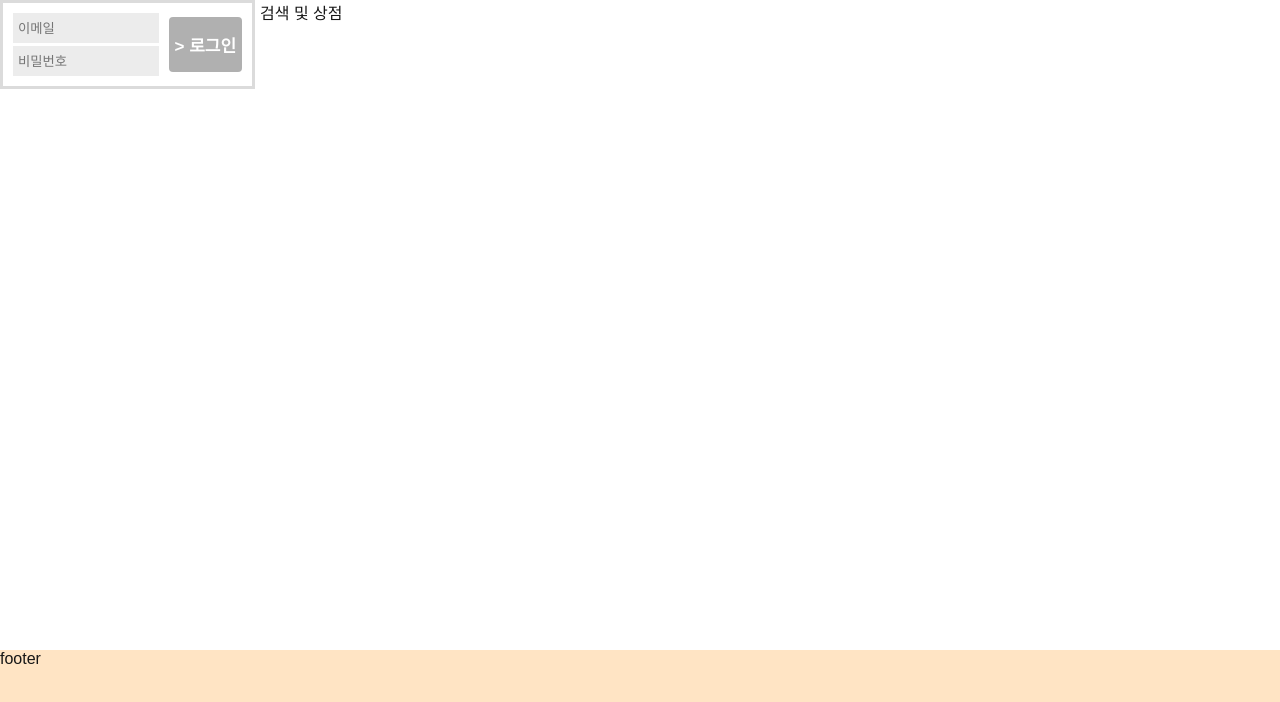
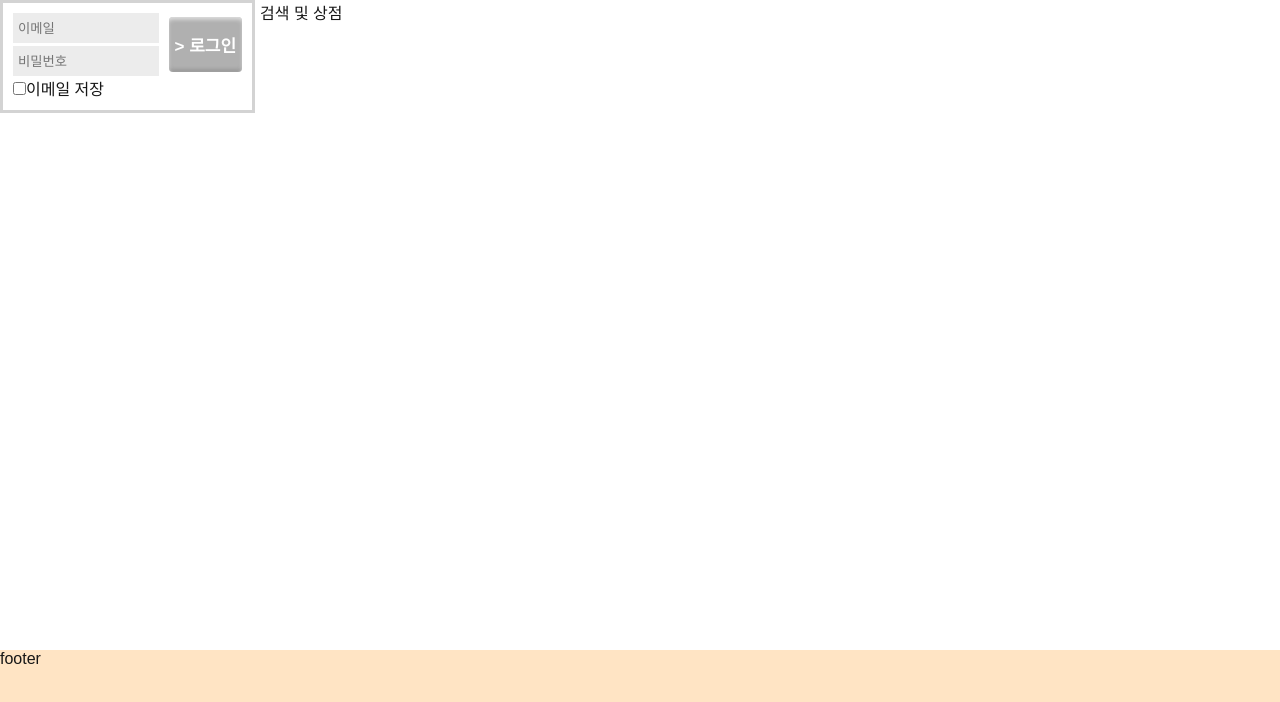
Before and after one commit to Team-COCOs/COCO_FrontEnd, a Next.js app: page / in a window 1280 px wide. Shown: the top 702 px of the page. Built offline with nearby package versions, Linux system fonts and the light colour scheme; a small style sheet from the web is missing.

Commit message:
feat: 배경

```diff
--- a/src/components/MainPage/Login/index.tsx
+++ b/src/components/MainPage/Login/index.tsx
@@ -1,18 +1,64 @@
 import { LoginStyle } from "./styled";
 import clsx from "clsx";
-import { useEffect } from "react";
-import { useRouter } from "next/router";
-import { useSelector } from "react-redux";
+import { useEffect, useState } from "react";
+import { useFormik } from "formik";
 
 const ProfilePart = () => {
+  const [saveEmail, setSaveEmail] = useState(false);
+
+  const formik = useFormik({
+    initialValues: {
+      email: "",
+      password: "",
+    },
+    onSubmit: (values) => {
+      if (saveEmail) {
+        localStorage.setItem("saveEmail", values.email);
+      } else {
+        localStorage.removeItem("saveEmail");
+      }
+    },
+  });
+
+  useEffect(() => {
+    const localEmail = localStorage.getItem("saveEmail");
+    if (localEmail) {
+      formik.setFieldValue("email", localEmail);
+      setSaveEmail(true);
+    }
+  }, []);
+
   return (
     <LoginStyle className={clsx("Login_wrap")}>
-      <div className="Login_form">
+      <form onSubmit={formik.handleSubmit} className="Login_form">
         <div className="Login_inputs">
-          <input placeholder="이메일" />
-          <input placeholder="비밀번호" />
+          <input
+            type="text"
+            name="email"
+            placeholder="이메일"
+            value={formik.values.email}
+            onChange={formik.handleChange}
+          />
+          <input
+            type="password"
+            name="password"
+            placeholder="비밀번호"
+            value={formik.values.password}
+            onChange={formik.handleChange}
+          />
         </div>
-        <button className="Login_btn"> &gt; 로그인 </button>
+        <button type="submit"> &gt; 로그인 </button>
+      </form>
+
+      <div className="Login_saveEmail">
+        <label>
+          <input
+            type="checkbox"
+            checked={saveEmail}
+            onChange={(e) => setSaveEmail(e.target.checked)}
+          />
+          <span className="mainFont">이메일 저장</span>
+        </label>
       </div>
     </LoginStyle>
   );
--- a/src/components/MainPage/Login/styled.ts
+++ b/src/components/MainPage/Login/styled.ts
@@ -2,7 +2,7 @@ import styled from "styled-components";
 
 export const LoginStyle = styled.div`
   &.Login_wrap {
-    border: 3px solid rgb(219, 219, 219);
+    border: 3px solid #d3d3d3;
     padding: 10px;
 
     .Login_form {
@@ -37,10 +37,22 @@ export const LoginStyle = styled.div`
         border: none;
         border-radius: 4px;
         cursor: pointer;
+        box-shadow: inset 0 2px 4px rgba(255, 255, 255, 0.7),
+          inset 0 -2px 4px rgba(0, 0, 0, 0.2);
 
         font-size: 17px;
         font-weight: bold;
         color: white;
+
+        &:hover {
+          box-shadow: inset 0 2px 4px rgba(0, 0, 0, 0.2),
+            inset 0 -2px 4px rgba(235, 235, 235, 0.7);
+        }
+
+        &:active,
+        &:focus {
+          outline: none;
+        }
       }
     }
   }
--- a/src/styles/globals.css
+++ b/src/styles/globals.css
@@ -1,5 +1,3 @@
-@import "@kfonts/neodgm";
-
 :root {
   --background: #ffffff;
   --foreground: #171717;
@@ -42,7 +40,7 @@ a {
   color: #f87013;
 }
 
-.cyworld-font {
+.mainFont {
   font-family: "NeoDunggeunmo", sans-serif;
 }
 
```
Also changed, not shown: public/backgroundImg.png.
